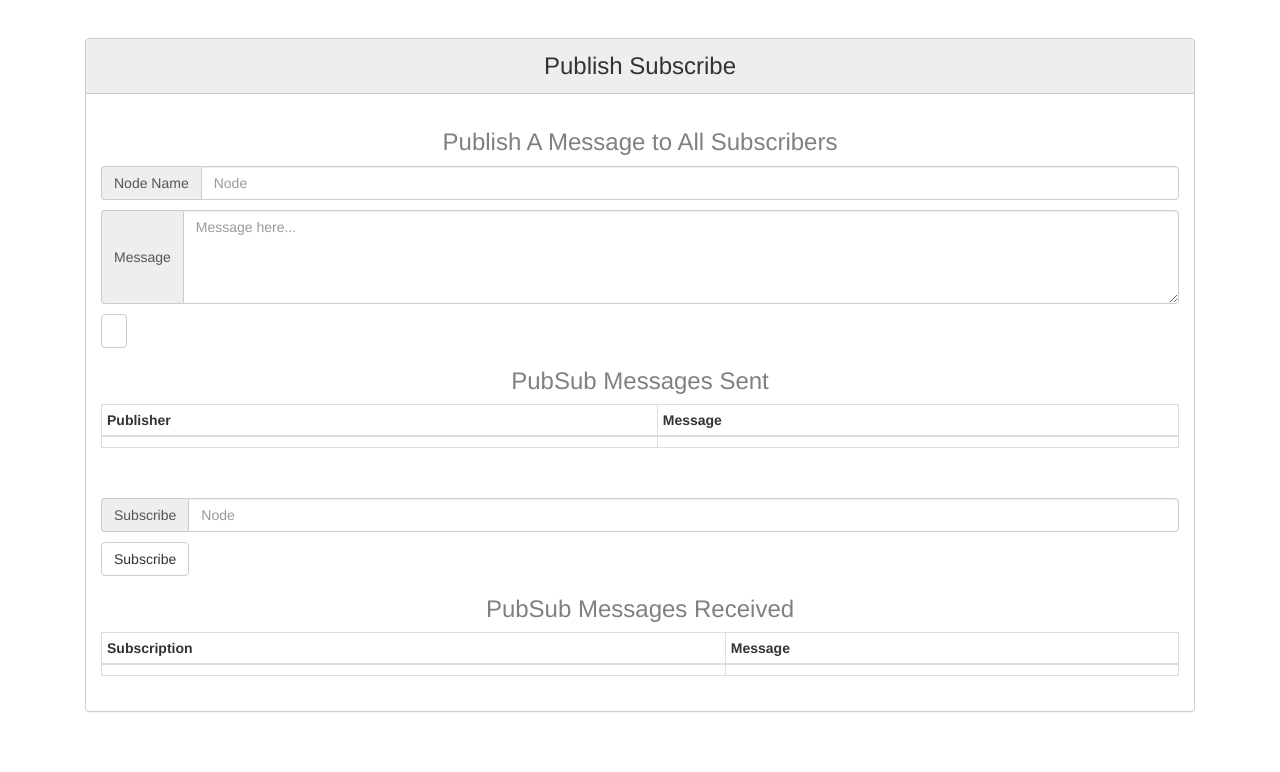
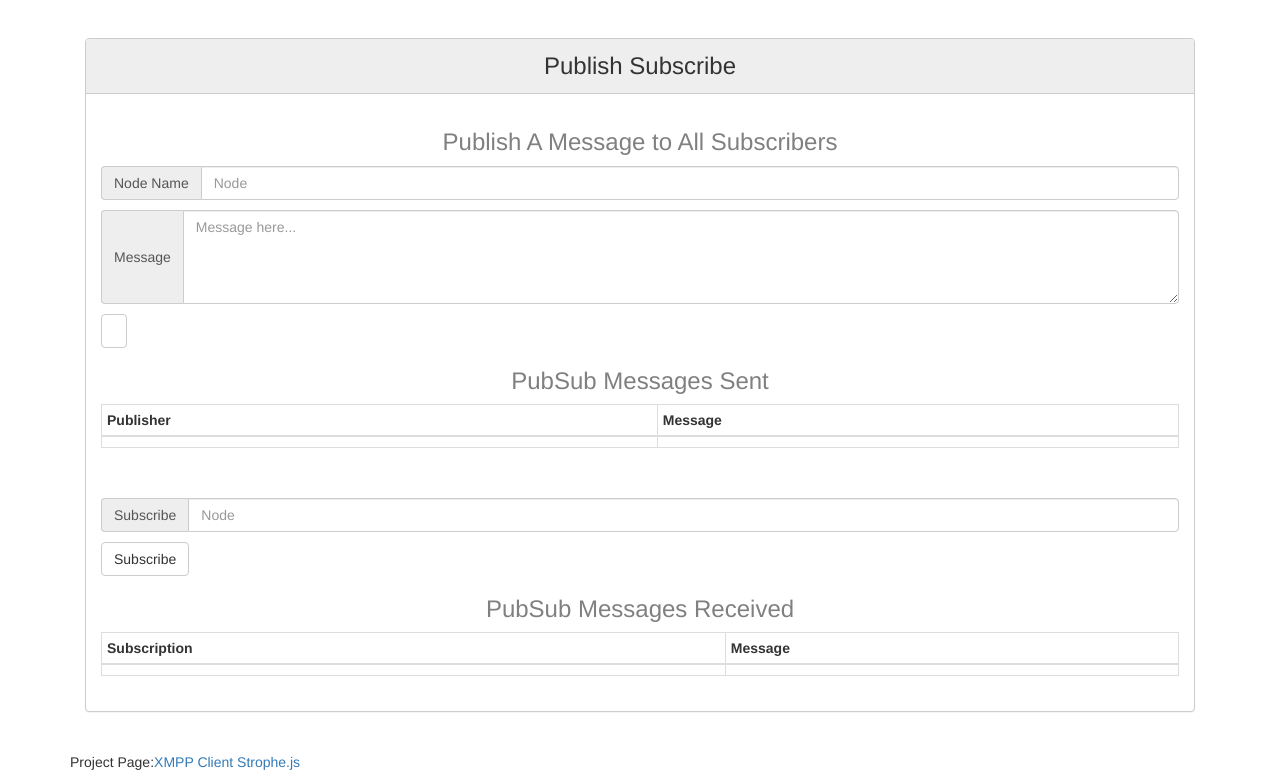
Before and after one commit to ramonrovirosa/ChatClient, a plain HTML site: page index.html in a window 1280 px wide. Shown: the part 1035-1807 px from the top of the page. Drawn offline with nearby package versions, Linux system fonts and the light colour scheme; a script that the page names is missing.

Commit message:
adding project page link

```diff
--- a/index.html
+++ b/index.html
@@ -191,7 +191,7 @@
             </div>
         </div>
     </div>
-
+    <div>Project Page:<a href="https://github.com/ramonrovirosa/xmpp_client_strophejs">XMPP Client Strophe.js</a></div>
 
 </div><!-- /.container -->
 
```
